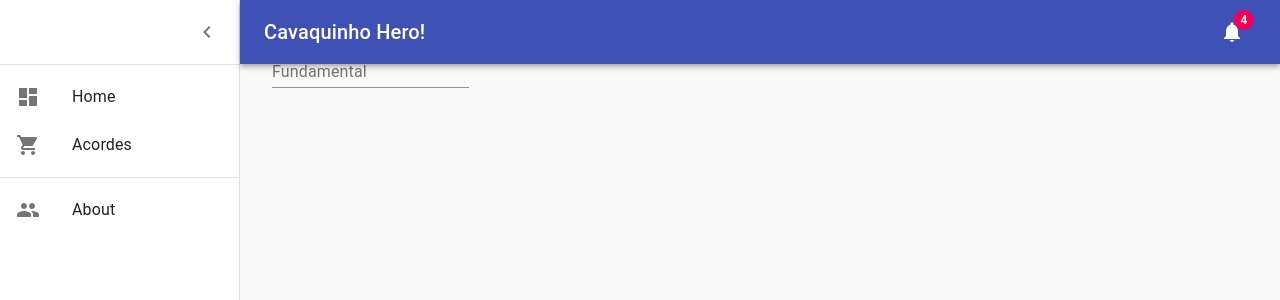
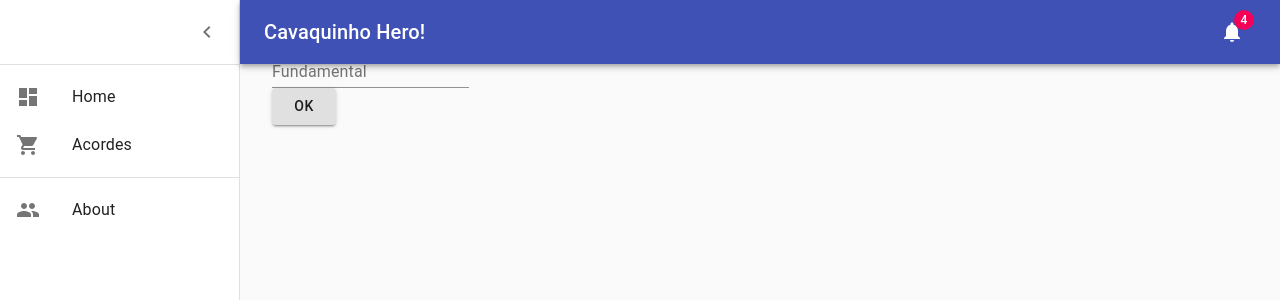
Before and after one commit to bigodines/cavaquinho_hero, a Next.js app: page / in a window 1280 px wide. Shown: the top 300 px of the page. Built offline with nearby package versions, Linux system fonts and the light colour scheme.

Commit message:
wip. short session

```diff
--- a/components/ChordTable.js
+++ b/components/ChordTable.js
@@ -1,22 +1,31 @@
-import { TextField } from '@material-ui/core'
+import { Button, TextField } from '@material-ui/core'
 import { makeStyles } from '@material-ui/core/styles'
+import React from 'react'
 
 const useStyles = makeStyles((theme) => ({
     root: {
         '& > *': {
             margin: theme.spacing(1),
-            width: '25ch'
+            width: '25ch',
+            flexgrow: 1
         }
     }
 }))
 
 export default function ChordTable() {
     const classes = useStyles()
+    const [note, setNote] = React.useState('C')
+
+    const handleNoteChange = (event) => {
+        setNote('E')
+        console.log('worked')
+    }
 
     return (
-        <div>
-            <form className={classes.root} noValidate autoComplete="off">
-                <TextField id="outlined-basic" label="Fundamental" variant="standard" />
+        <div className={classes.root}>
+            <form noValidate autoComplete="off">
+                <TextField id="outlined-basic" label="Fundamental" variant="standard">{note}</TextField>
+                <Button variant="contained" onClick={handleNoteChange}>OK</Button>
             </form>
         </div>
     )
--- a/components/Theme.js
+++ b/components/Theme.js
@@ -1,7 +1,7 @@
 import Head from 'next/head'
 import styles from '../styles/Home.module.css'
-import Header from '../components/Theme'
-import Menu from '../components/Menu'
+import Header from './Theme'
+import Menu from './Menu'
 
 import React, { useState, Children } from 'react'
 import clsx from 'clsx'
@@ -180,7 +180,6 @@ export default function Theme({ children, activeClassName, ...props }) {
                     </IconButton>
                 </div>
                 <Divider />
-                {/* replace listItems with menu items */}
                 <Menu />
             </Drawer>
             <main className={classes.content}>
--- a/package.json
+++ b/package.json
@@ -25,6 +25,7 @@
     "eslint-config-standard": "^16.0.2",
     "eslint-plugin-import": "^2.22.1",
     "eslint-plugin-node": "^11.1.0",
+    "eslint-plugin-prettier": "^3.4.0",
     "eslint-plugin-promise": "^4.2.1",
     "prettier": "^2.3.2"
   }
```
Also changed, not shown: 1 other file (tests, documents, lock files or other folders).
